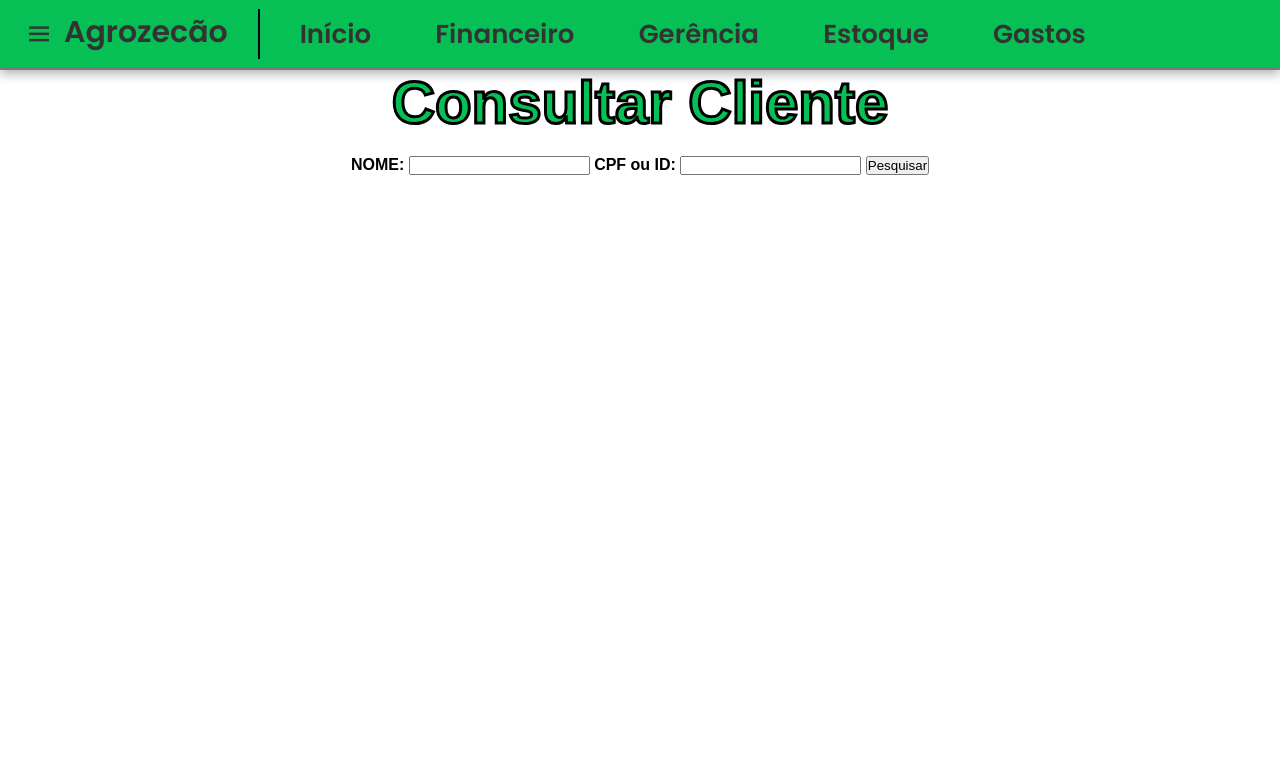
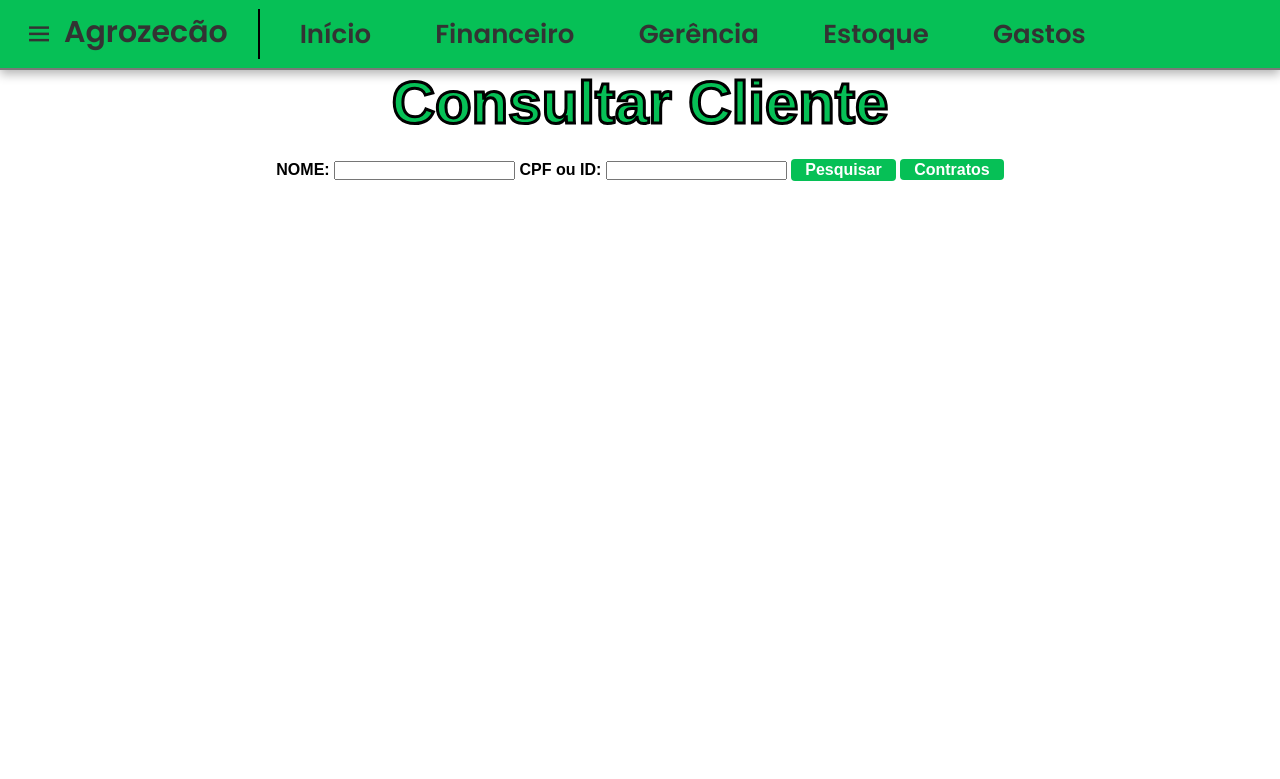
Before and after one commit to murilo813/AgroZecao, a Flask app: template templates/financeiro.html in a window 1280 px wide. Shown: the top 779 px of the page. Run offline with Flask 3, Linux system fonts and the light colour scheme; the template is opened without the code that fills it, so the values that code supplies are empty.

Commit message:
Adição do botão para redirecionar aos contratos, adição de flash no financeiro.html, melhor estilização  do botão pesquisar juntamente do de contratos

```diff
--- a/routes/contratos.py
+++ b/routes/contratos.py
@@ -26,7 +26,7 @@ def contratos():
 
         if not acesso:
             flash("Você não tem acesso a essa área.")
-            return redirect('/home')
+            return redirect('/financeiro')
 
         session['notificacoes'] = obter_notificacoes(usuario_logado)
 
--- a/static/css/financeiro.css
+++ b/static/css/financeiro.css
@@ -65,8 +65,22 @@ h4 {
     color: #000000;
 }
 button.botao-pesquisar {
+    all: unset; /* remove o estilo padrao do navegador */
+    display: inline-block;
     position: relative;
     top: 90%;
+    padding: 2px 14px;
+    background-color: #06c056;
+    color: white;
+    border-radius: 4px;
+    text-decoration: none;
+    cursor: pointer;
+    font-weight: bold;
+    text-align: center;
+}
+
+button.botao-pesquisar:hover {
+    background-color: #037a37;
 }
 label {
     position: relative;
@@ -76,7 +90,20 @@ input {
     position: relative;
     top: 90%;
 }
-
+.btn {
+    position: relative;
+    top: 90%;
+    padding: 2px 14px;
+    background-color: #06c056;
+    color: white;
+    border-radius: 4px;
+    text-decoration: none;
+    cursor: pointer;
+    font-weight: bold;
+}
+.btn:hover {
+  background-color: #037a37;
+}
 /*LISTA DE CLIENTES DA PESQUISA*/
 .cabeçalho {
     position: relative;
--- a/templates/financeiro.html
+++ b/templates/financeiro.html
@@ -21,7 +21,17 @@
                 <label class="nome-cpf" for="nome">CPF ou ID:</label>
                 <input type="text" id="cpf" name="cpf_selecionado" value="{{ request.args.get('cpf_cnpj', '') }}">
                 <button type="submit" class="botao-pesquisar">Pesquisar</button>
+                <a href="/contratos" class="btn">Contratos</a>
             </form>
+            {% with messages = get_flashed_messages() %}
+                {% if messages %}
+                    <script>
+                        {% for message in messages %}
+                            alert("{{ message }}");
+                        {% endfor %}
+                    </script>
+                {% endif %}
+            {% endwith %}
             <div>
                 {% if clientes and not cliente_detalhes %}
                     <thead>
```
